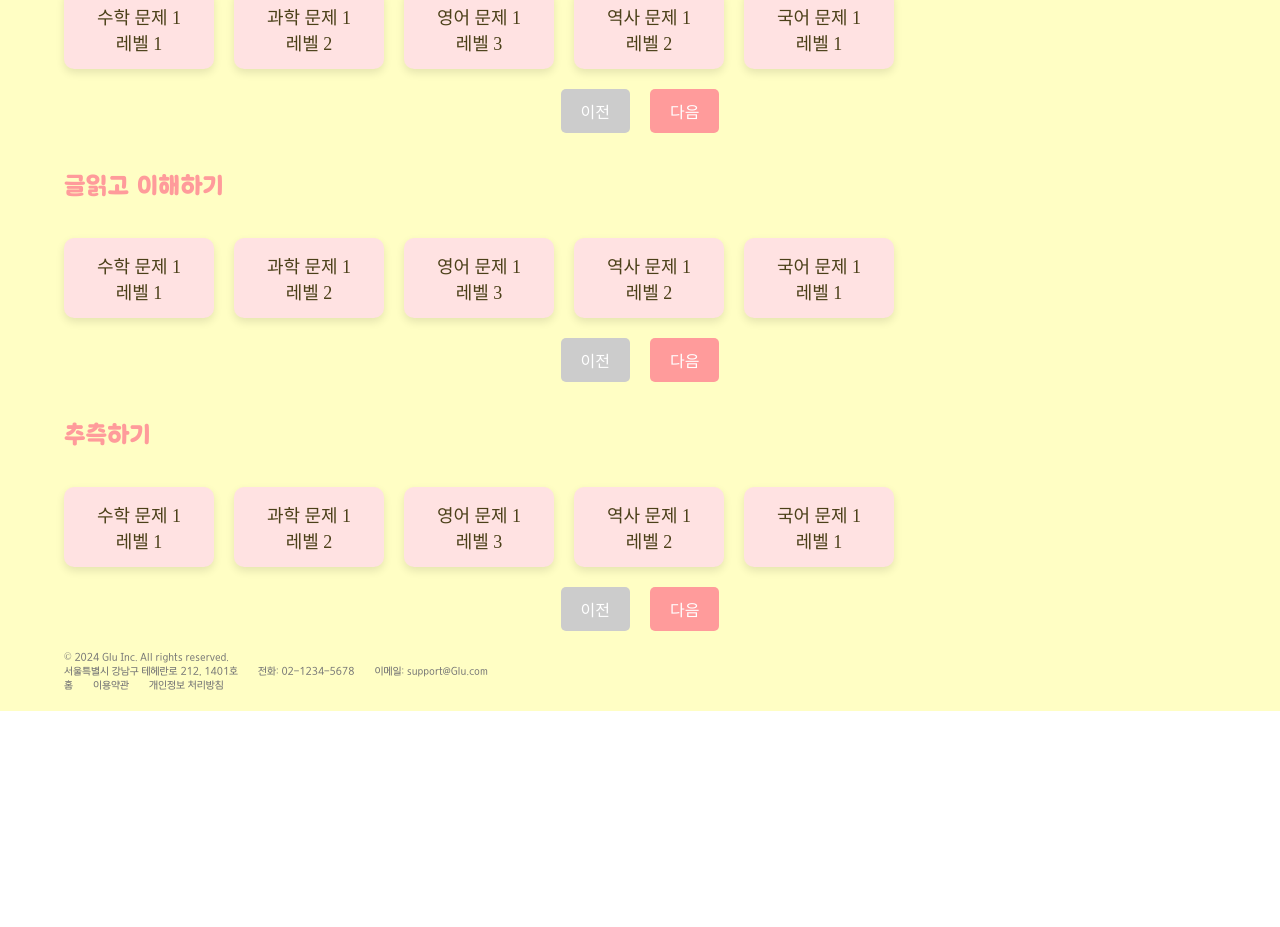
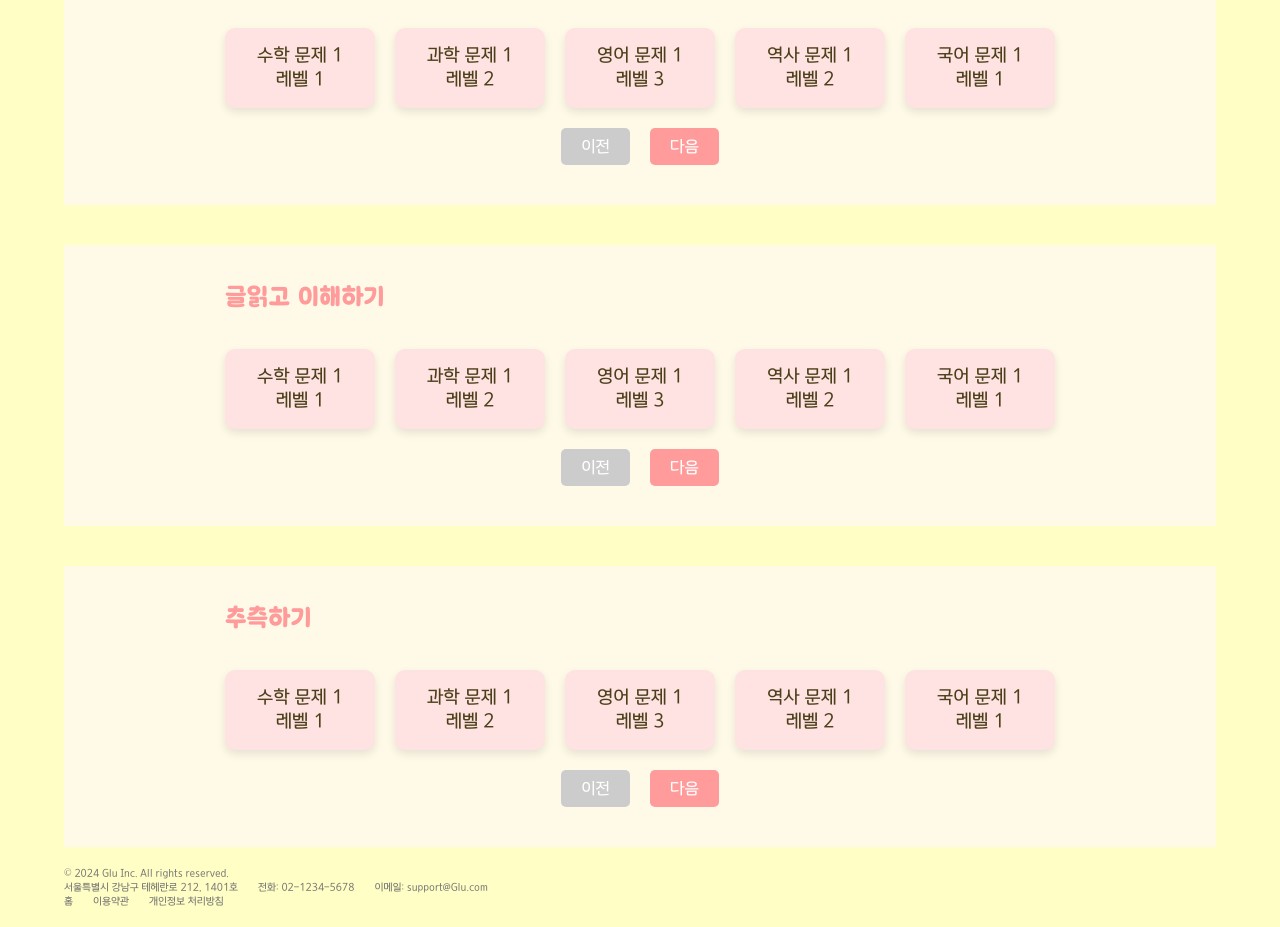
Before and after one commit to sehaim/Glu, a Next.js app in the folder frontend/glu/: page /problem in a window 1280 px wide. Shown: the part 368-1295 px from the top of the page. Before the commit the page ends 1079 px from the top, so only its background shows below. Built offline with nearby package versions, Linux system fonts and the light colour scheme.

Commit message:
:sparkles: [Feat] #S11P21A506-308 #in-progress 유형별 테스트 UI 구현 중 - secondary button으로 컴포넌트 재사용

```diff
--- a/frontend/glu/src/components/common/buttons/secondaryButton.module.css
+++ b/frontend/glu/src/components/common/buttons/secondaryButton.module.css
@@ -11,7 +11,8 @@
     box-shadow 0.3s ease;
 }
 
-.button:hover {
+/* 비활성화되지 않은 버튼에만 호버 스타일 적용 */
+.button:not(:disabled):hover {
   transform: scale(1.1);
   box-shadow: 0 0 3px 1px rgba(255, 155, 155, 0.5);
 }
--- a/frontend/glu/src/components/common/buttons/secondaryButton.tsx
+++ b/frontend/glu/src/components/common/buttons/secondaryButton.tsx
@@ -5,15 +5,21 @@ interface SecondaryButtonProps {
   label: string;
   size: 'small' | 'medium' | 'large';
   onClick: () => void;
+  disabled?: boolean;
 }
 
 export default function SecondaryButton({
   label,
   size,
   onClick,
+  disabled = false,
 }: SecondaryButtonProps) {
   return (
-    <button className={`${styles.button} ${styles[size]}`} onClick={onClick}>
+    <button
+      className={`${styles.button} ${styles[size]}${disabled ? styles.disabled : ''}`}
+      onClick={onClick}
+      disabled={disabled}
+    >
       {label}
     </button>
   );
--- a/frontend/glu/src/pages/problem/index.tsx
+++ b/frontend/glu/src/pages/problem/index.tsx
@@ -1,6 +1,7 @@
 import { useState, useEffect } from 'react';
 import dummyProblemList from '@/mock/dummyProblemList.json';
 import { Problem } from '@/types/ProblemTypes';
+import SecondaryButton from '@/components/common/buttons/secondaryButton';
 import styles from './problemList.module.css';
 
 export default function ProblemList() {
@@ -112,7 +113,8 @@ export default function ProblemList() {
       </div>
 
       {/* 단어와 문장규칙 */}
-      <div className={styles['test-category']}>
+      <div className={styles['content-wrapper']}>
+        <div>
           <h3 className={styles['page-subTitle']}>단어와 문장규칙</h3>
           <div className={styles['test-cards']}>
             {wordRulesTests
@@ -125,27 +127,25 @@ export default function ProblemList() {
               ))}
           </div>
           <div className={styles.pagination}>
-          <button
-            type="button"
+            <SecondaryButton
+              label="이전"
+              size="small"
               onClick={() => handlePrevCard('wordRules')}
               disabled={wordRulesIndex === 0}
-            aria-label="Previous Page"
-          >
-            이전
-          </button>
-          <button
-            type="button"
+            />
+            <SecondaryButton
+              label="다음"
+              size="small"
               onClick={() => handleNextCard('wordRules')}
               disabled={(wordRulesIndex + 1) * LIMIT >= wordRulesTests.length}
-            aria-label="Next Page"
-          >
-            다음
-          </button>
+            />
+          </div>
         </div>
       </div>
 
       {/* 글읽고이해하기 */}
-      <div className={styles['test-category']}>
+      <div className={styles['content-wrapper']}>
+        <div>
           <h3 className={styles['page-subTitle']}>글읽고 이해하기</h3>
           <div className={styles['test-cards']}>
             {readingTests
@@ -158,27 +158,26 @@ export default function ProblemList() {
               ))}
           </div>
           <div className={styles.pagination}>
-          <button
-            type="button"
+            <SecondaryButton
+              label="이전"
+              size="small"
               onClick={() => handlePrevCard('reading')}
               disabled={readingIndex === 0}
-            aria-label="Previous Page"
-          >
-            이전
-          </button>
-          <button
-            type="button"
+            />
+            <SecondaryButton
+              label="다음"
+              size="small"
               onClick={() => handleNextCard('reading')}
               disabled={(readingIndex + 1) * LIMIT >= readingTests.length}
               aria-label="Next Page"
-          >
-            다음
-          </button>
+            />
+          </div>
         </div>
       </div>
 
       {/* 추측하기 */}
-      <div className={styles['test-category']}>
+      <div className={styles['content-wrapper']}>
+        <div>
           <h3 className={styles['page-subTitle']}>추측하기</h3>
           <div className={styles['test-cards']}>
             {inferenceTests
@@ -191,22 +190,20 @@ export default function ProblemList() {
               ))}
           </div>
           <div className={styles.pagination}>
-          <button
-            type="button"
+            <SecondaryButton
+              label="이전"
+              size="small"
               onClick={() => handlePrevCard('inference')}
               disabled={inferenceIndex === 0}
-            aria-label="Previous Page"
-          >
-            이전
-          </button>
-          <button
-            type="button"
+            />
+            <SecondaryButton
+              label="다음"
+              size="small"
               onClick={() => handleNextCard('inference')}
               disabled={(inferenceIndex + 1) * LIMIT >= inferenceTests.length}
               aria-label="Next Page"
-          >
-            다음
-          </button>
+            />
+          </div>
         </div>
       </div>
     </div>
--- a/frontend/glu/src/pages/problem/problemList.module.css
+++ b/frontend/glu/src/pages/problem/problemList.module.css
@@ -8,6 +8,7 @@
 
 .content-wrapper {
   display: flex;
+  flex-direction: column;
   justify-content: space-between;
   align-items: center;
   padding: 40px;
@@ -23,6 +24,7 @@
   font-family: 'HDBOLD';
   margin-bottom: 40px;
   white-space: nowrap;
+  width: 100%;
 }
 
 .page-title {
@@ -33,7 +35,6 @@
 .page-subTitle {
   color: var(--PINK);
   font-size: 24px;
-  width: 100%;
 }
 
 .test-category {
@@ -42,6 +43,8 @@
 
 .test-cards {
   display: flex;
+  justify-content: center;
+  align-items: center;
   gap: 20px;
   flex-wrap: wrap;
 }
@@ -103,7 +106,7 @@
   }
 
   .test-cards {
-    flex-direction: column;
+    flex-wrap: wrap;
     align-items: center;
   }
 }
```
Lines whose indentation alone changed are shown as unchanged.
